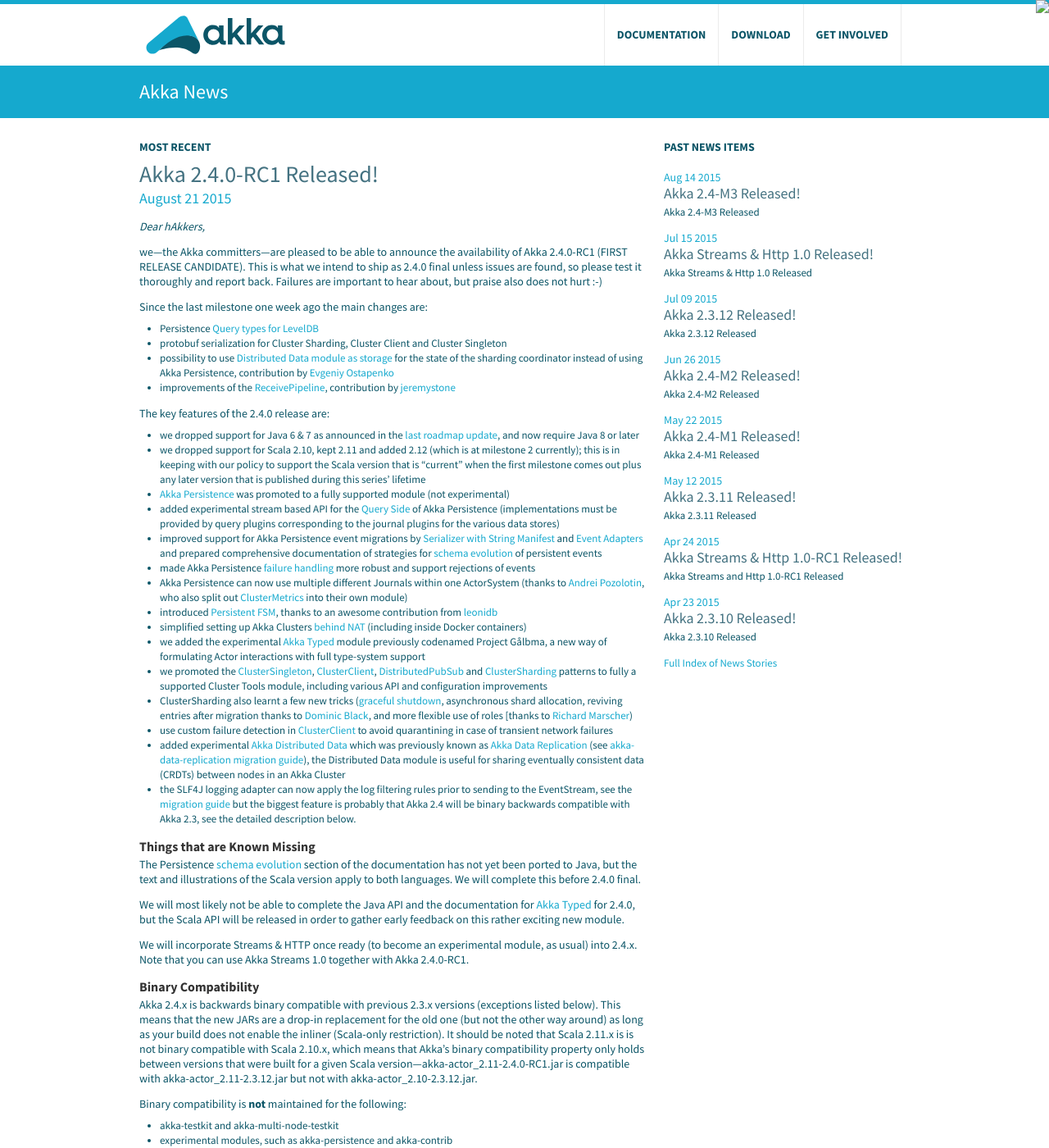
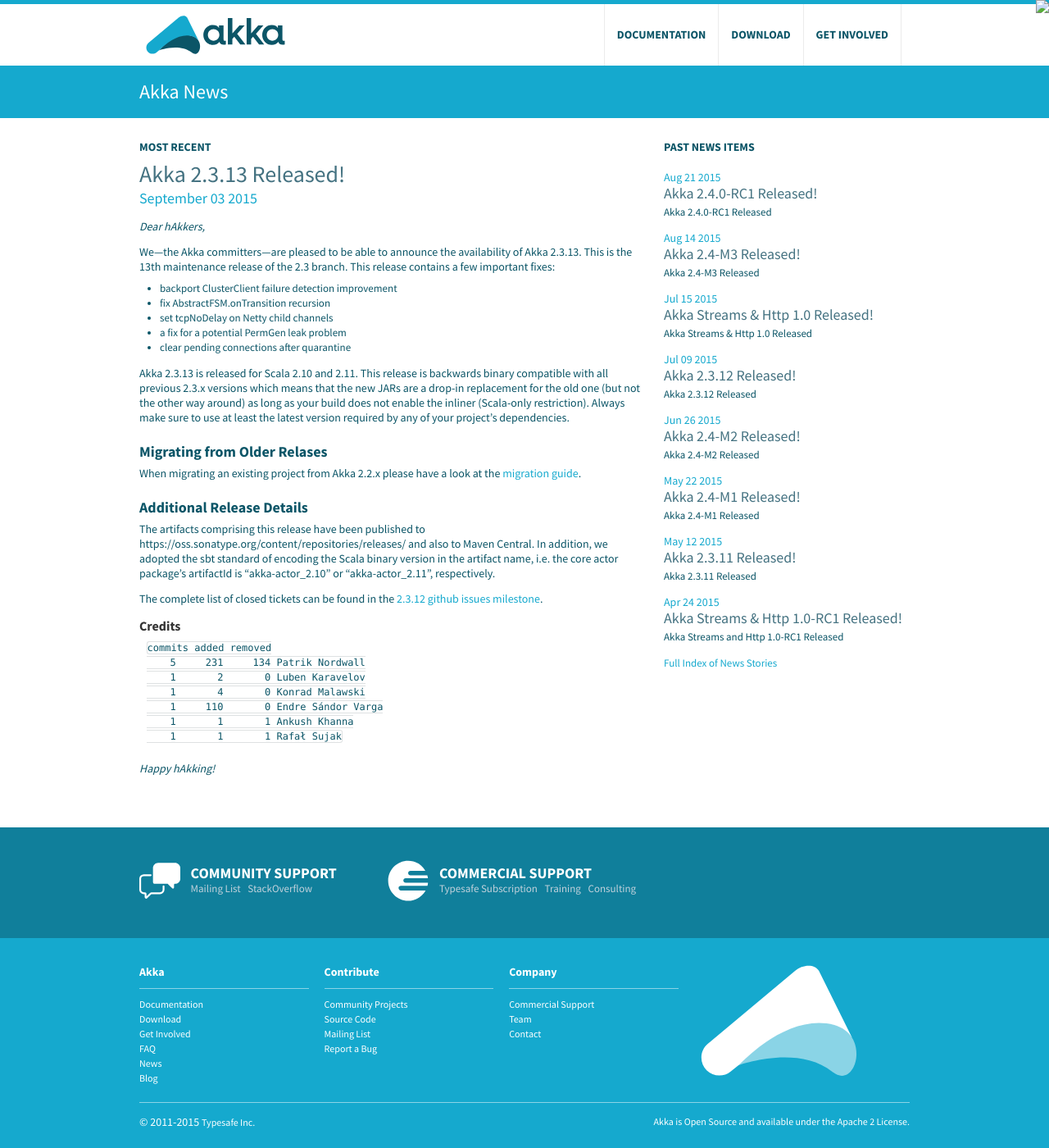
Before and after one commit to raboof/akka.github.com, a Jekyll site: the page built from news/index.md, in a window 1280 px wide and 1400 px high. Shown: the whole window at 82% size. Built offline with Jekyll 4.4.1, drawn with Linux system fonts in a browser that asks for light colours; some of the changed text lies outside the part shown.

Commit message:
release 2.3.13

```diff
--- a/_includes/download.html
+++ b/_includes/download.html
@@ -105,7 +105,7 @@
                     <table>
                         <tr>
                             <td>
-                                <a href="http://downloads.typesafe.com/akka/akka_2.10-2.3.12.zip" class="downloadStandaloneLink" data-version="2.3.12">Akka 2.3.12 (Scala 2.10 and Java 6+)</a>
+                                <a href="http://downloads.typesafe.com/akka/akka_2.10-2.3.13.zip" class="downloadStandaloneLink" data-version="2.3.13">Akka 2.3.13 (Scala 2.10 and Java 6+)</a>
                             </td>
                             <td>
                                 44MB
@@ -113,7 +113,7 @@
                         </tr>
                         <tr>
                             <td>
-                                <a href="http://downloads.typesafe.com/akka/akka_2.11-2.3.12.zip" class="downloadStandaloneLink" data-version="2.3.12">Akka 2.3.12 (Scala 2.11 and Java 6+)</a>
+                                <a href="http://downloads.typesafe.com/akka/akka_2.11-2.3.13.zip" class="downloadStandaloneLink" data-version="2.3.13">Akka 2.3.13 (Scala 2.11 and Java 6+)</a>
                             </td>
                             <td>
                                 42MB
--- a/docs/index.md
+++ b/docs/index.md
@@ -5,15 +5,15 @@
 
 ## Release Versions
 
-### Akka 2.3.12 (current stable release) for Scala 2.10 / 2.11 and Java 6+
+### Akka 2.3.13 (current stable release) for Scala 2.10 / 2.11 and Java 6+
 
 * Akka Documentation
 
-  * HTML for [Java](http://doc.akka.io/docs/akka/2.3.12/java.html) and [Scala](http://doc.akka.io/docs/akka/2.3.12/scala.html)
-  * PDF for [Java](http://doc.akka.io/docs/akka/2.3.12/AkkaJava.pdf) and [Scala](http://doc.akka.io/docs/akka/2.3.12/AkkaScala.pdf)
-  * [EPUB](http://doc.akka.io/docs/akka/2.3.12/Akka.epub) (Combined Java and Scala)
+  * HTML for [Java](http://doc.akka.io/docs/akka/2.3.13/java.html) and [Scala](http://doc.akka.io/docs/akka/2.3.13/scala.html)
+  * PDF for [Java](http://doc.akka.io/docs/akka/2.3.13/AkkaJava.pdf) and [Scala](http://doc.akka.io/docs/akka/2.3.13/AkkaScala.pdf)
+  * [EPUB](http://doc.akka.io/docs/akka/2.3.13/Akka.epub) (Combined Java and Scala)
 
-* Akka API - for [Java](http://doc.akka.io/japi/akka/2.3.12/) and [Scala](http://doc.akka.io/api/akka/2.3.12/)
+* Akka API - for [Java](http://doc.akka.io/japi/akka/2.3.13/) and [Scala](http://doc.akka.io/api/akka/2.3.13/)
 
 ### Akka 2.2.5 (previous stable release) for Scala 2.10 and Java 6+
 
--- /dev/null
+++ b/news/_posts/2015-09-03-akka-2.3.13-released.md
@@ -0,0 +1,40 @@
+---
+layout: news
+title: Akka 2.3.13 Released!
+author: Patrik Nordwall
+short: Akka 2.3.13 Released
+---
+
+*Dear hAkkers,*
+
+We—the Akka committers—are pleased to be able to announce the availability of Akka 2.3.13. This is the 13th maintenance release of the 2.3 branch. This release contains a few important fixes:
+
+* backport ClusterClient failure detection improvement
+* fix AbstractFSM.onTransition recursion
+* set tcpNoDelay on Netty child channels
+* a fix for a potential PermGen leak problem
+* clear pending connections after quarantine
+
+Akka 2.3.13 is released for Scala 2.10 and 2.11. This release is backwards binary compatible with all previous 2.3.x versions which means that the new JARs are a drop-in replacement for the old one (but not the other way around) as long as your build does not enable the inliner (Scala-only restriction). Always make sure to use at least the latest version required by any of your project’s dependencies.
+
+### Migrating from Older Relases ###
+
+When migrating an existing project from Akka 2.2.x please have a look at the [migration guide](http://doc.akka.io/docs/akka/2.3.13/project/migration-guide-2.2.x-2.3.x.html).
+
+### Additional Release Details ###
+
+The artifacts comprising this release have been published to https://oss.sonatype.org/content/repositories/releases/ and also to Maven Central. In addition, we adopted the sbt standard of encoding the Scala binary version in the artifact name, i.e. the core actor package’s artifactId is “akka-actor_2.10” or “akka-actor_2.11”, respectively.
+
+The complete list of closed tickets can be found in the [2.3.12 github issues milestone](https://github.com/akka/akka/issues?q=milestone%3A2.3.13).
+
+#### Credits ####
+
+    commits added removed
+        5     231     134 Patrik Nordwall
+        1       2       0 Luben Karavelov
+        1       4       0 Konrad Malawski
+        1     110       0 Endre Sándor Varga
+        1       1       1 Ankush Khanna
+        1       1       1 Rafał Sujak
+
+*Happy hAkking!*
```
